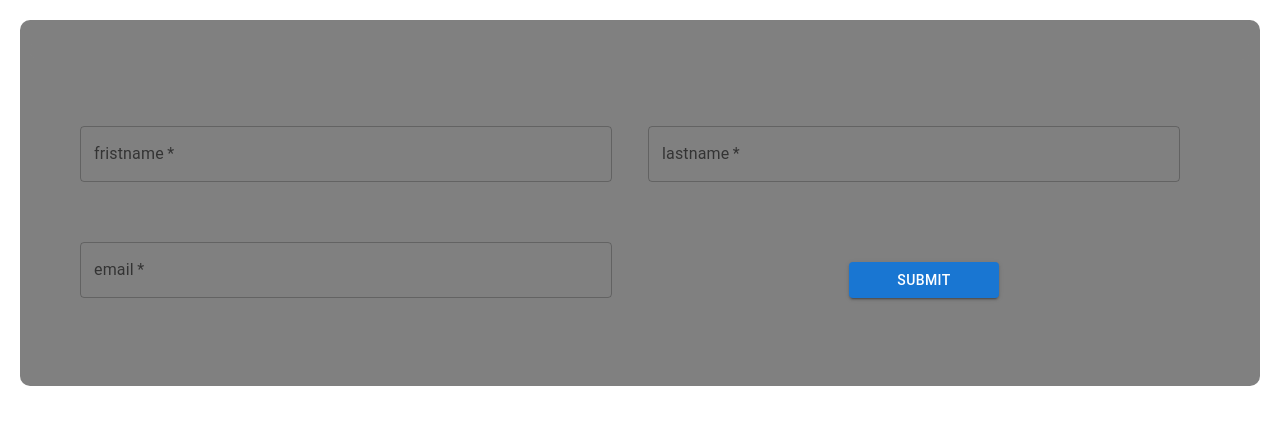
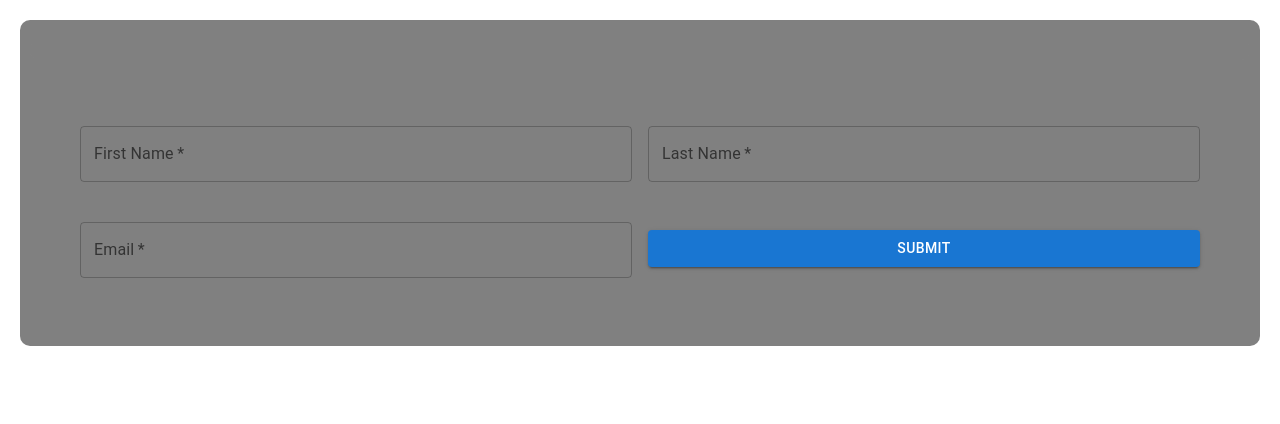
Before and after one commit to ranjith50677/AssignmentTask, a React (Create React App) app in the folder tasclient/: page /home in a window 1280 px wide. Both pictures are taken after a click on the button "UPDATE". Shown: the top 424 px of the page. Built offline with nearby package versions, Linux system fonts and the light colour scheme; no server answers.

Commit message:
Update from.js

```diff
--- a/tasclient/src/component/from.js
+++ b/tasclient/src/component/from.js
@@ -1,207 +1,116 @@
-// import React, { useState } from 'react';
-// import Papa from 'papaparse';
-// import { Button, Container, Typography, Box } from '@mui/material';
+import React from 'react';
+import { Box, Grid, TextField, Button } from '@mui/material';
+import { profile, register } from '../api';
 
-// const CsvUploader = () => {
-//   const [data, setData] = useState([]);
-
-//   const handleFileChange = (event) => {
-//     const file = event.target.files[0];
-
-//     if (file) {
-//       Papa.parse(file, {
-//         header: true, // Use the first row as header
-//         skipEmptyLines: true,
-//         complete: (results) => {
-//           setData(results.data); // results.data is an array of objects
-//         },
-//         error: (error) => {
-//           console.error("Error parsing CSV:", error);
-//         }
-//       });
-//     }
-//   };
-
-//   return (
-//     <Container>
-//       <Typography variant="h4" gutterBottom>
-//         CSV File Upload
-//       </Typography>
-//       <Box mb={2}>
-//         <input
-//           type="file"
-//           accept=".csv"
-//           id="csv-upload"
-//           style={{ display: 'none' }}
-//           onChange={handleFileChange}
-//         />
-//         <label htmlFor="csv-upload">
-//           <Button variant="contained" component="span">
-//             Upload CSV
-//           </Button>
-//         </label>
-//       </Box>
-//       {data.length > 0 && (
-//         <Box>
-//           <Typography variant="h6">Parsed Data:</Typography>
-//           <pre>{JSON.stringify(data, null, 2)}</pre>
-//         </Box>
-//       )}
-//     </Container>
-//   );
-// };
-
-// export default CsvUploader;
-
-import * as React from 'react';
-import { styled } from '@mui/material/styles';
-import Box from '@mui/material/Box';
-import Paper from '@mui/material/Paper';
-import Grid from '@mui/material/Grid';
-import { Button, TextField } from '@mui/material';
-import { profile } from '../api';
-
-export default function FullWidthGrid({setView,view,updataval}) {
+export default function Form({ setView, view, updataval }) {
   const [email, setEmail] = React.useState('');
   const [firstname, setFirstname] = React.useState('');
   const [lastname, setLastname] = React.useState('');
-  const [erro, setErro] = React.useState({
-    firstnameerror:"",
-    lastnamerror:"",
-    emailerror:"",
+  const [error, setError] = React.useState({
+    firstnameError: "",
+    lastnameError: "",
+    emailError: "",
   });
 
+  const validateEmail = (email) => /^[^\s@]+@[^\s@]+\.[^\s@]+$/.test(email);
+  const validateName = (name) => /^[a-zA-Z]*$/.test(name) && name.length <= 100;
 
+  const handleSignupSubmit = async (event) => {
+    event.preventDefault();
+    let valid = true;
 
-React.useEffect(()=>{
-const response=()=>{
-  let res=profile()
+    // Validate firstname
+    if (!validateName(firstname)) {
+      setError((prev) => ({ ...prev, firstnameError: "First name must be alphabetic and max 100 characters" }));
+      valid = false;
+    } else {
+      setError((prev) => ({ ...prev, firstnameError: "" }));
     }
-},[])
 
+    // Validate lastname
+    if (!validateName(lastname)) {
+      setError((prev) => ({ ...prev, lastnameError: "Last name must be alphabetic and max 100 characters" }));
+      valid = false;
+    } else {
+      setError((prev) => ({ ...prev, lastnameError: "" }));
+    }
 
+    // Validate email
+    if (!validateEmail(email)) {
+      setError((prev) => ({ ...prev, emailError: "Invalid email format" }));
+      valid = false;
+    } else {
+      setError((prev) => ({ ...prev, emailError: "" }));
+    }
 
-const validateEmail = (email) => {
-  const regex = /^[^\s@]+@[^\s@]+\.[^\s@]+$/;
-  return regex.test(email);
+    if (valid) {
+      // Make API call here
+      const res = await register({ firstname, lastname, email, password: "12345" });
+      if (res.ok) {
+        console.log(res.data);
+
+        alert(res.data.message);
+        setView(false); // Close the view after successful registration
+      } else {
+        console.log(res.data);
+
+        alert(res?.message);
+      }
+    }
   };
 
-const validateName = (name) => {
-  const regex = /^[a-zA-Z]*$/;
-  return regex.test(name) && name.length <= 100;
-};
-
-const handleSignupSubmit = (event) => {
-  event.preventDefault();
-
-  if (!validateName(firstname)) {
-    setErro((pre)=>({...pre,firstnameerro:"First name must be alphabetic and max 100 characters"}));
-  } else {
-    setErro((pre)=>({...pre,firstnameerro:" "}));
-  }
-
-  if (!validateName(lastname)) {
-    setErro((pre)=>({...pre,lastanmeerro:"last name must be alphabetic and max 100 characters"}));
-    return;
-  } else {
-    setErro((pre)=>({...pre,lastnamerror:""}));
-  }
-
-  if (!validateEmail(email)) {
-      setErro((pre)=>({...pre,emailerror:"Invalid email format"}));
-  } else {
-  setErro((pre)=>({...pre,emailerror:""}));
-    }
-}
-
-
-// const apicall=async()=>{
-//   try {
-//     let res=await register({
-//       firstname:firstname,
-//       lastname:lastname,
-//       email:emailsingup,
-//       password:passwordsingup})
-//     console.log(res)
-//     setEmail("")
-//     setPassword("")
-//     if(res.ok){
-//       return alert(res.message)
-//     }
-//     if(!res.ok){
-//       return alert(res?.message)
-//     }
-//   } catch (error) {
-//     console.log(error)
-//   }
-// }
-// if(!emailError||!passworderror){
-//    apicall()
-// }
-
-// };
-
   return (
-    <Box sx={{ flexGrow: 1 ,padding:"50px"}}>
-
+    <Box sx={{ flexGrow: 1, padding: "50px" }}>
+      <form onSubmit={handleSignupSubmit}>
         <Grid container spacing={2}>
-        <Grid item xs={6} md={6} sx={{padding:"20px"}} >
-          {/* <Item>xs=6 md=8</Item> */}
+          <Grid item xs={6}>
             <TextField
               margin="normal"
               required
               fullWidth
-              name="fristname"
-              label="fristname"
-              type="fristname"
-              id="fristname"
-              autoComplete="current-fristname"
+              label="First Name"
               value={firstname}
               onChange={(e) => setFirstname(e.target.value)}
+              error={!!error.firstnameError}
+              helperText={error.firstnameError}
             />
           </Grid>
-        <Grid item xs={6} md={6} sx={{padding:"20px"}}>
-          {/* <Item>xs=6 md=4</Item> */}
+          <Grid item xs={6}>
             <TextField
               margin="normal"
               required
               fullWidth
-              name="lastname"
-              label="lastname"
-              type="lastname"
-              id="lastname"
-              autoComplete="current-lastname"
+              label="Last Name"
               value={lastname}
               onChange={(e) => setLastname(e.target.value)}
+              error={!!error.lastnameError}
+              helperText={error.lastnameError}
             />
           </Grid>
-        <Grid item xs={6} md={6} sx={{padding:"20px"}}>
-          {/* <Item>xs=6 md=4</Item> */}
+          <Grid item xs={6}>
             <TextField
               margin="normal"
               required
               fullWidth
-              name="email"
-              label="email"
-              type="email"
-              id="email"
-              autoComplete="current-email"
+              label="Email"
               value={email}
               onChange={(e) => setEmail(e.target.value)}
+              error={!!error.emailError}
+              helperText={error.emailError}
             />
           </Grid>
-        <Grid item xs={6} md={6} sx={{display:"flex",alignItems:"center",justifyContent:"center"}}>
+          <Grid item xs={6}>
             <Button
-                type="update"
+              type="submit"
               fullWidth
               variant="contained"
-                sx={{ mt: 3, mb: 2, width: "150px" }}
-                onClick={()=>setView(!view)}
+              sx={{ mt: 3, mb: 2 }}
             >
               Submit
             </Button>
           </Grid>
         </Grid>
+      </form>
     </Box>
   );
 }
```
Lines whose indentation alone changed are shown as unchanged.
